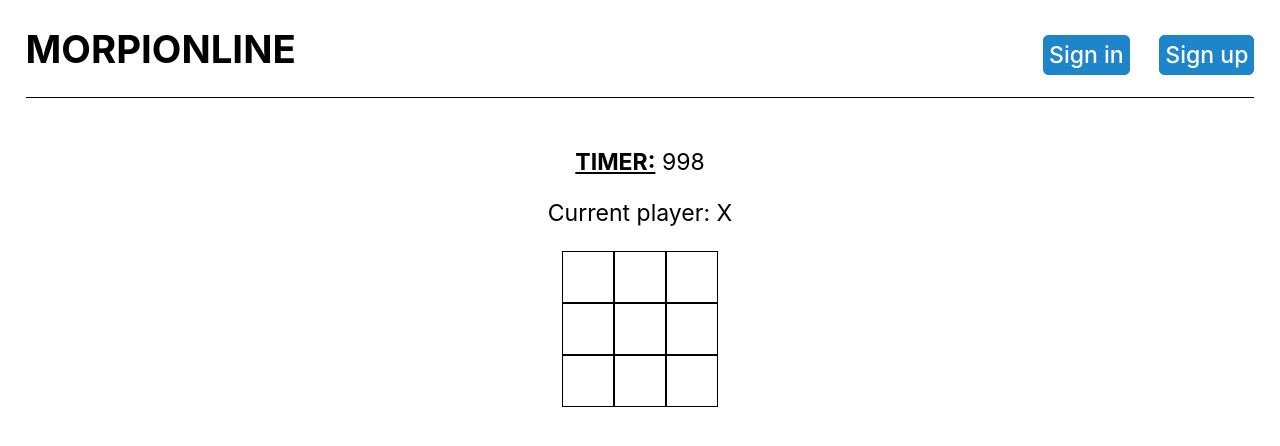
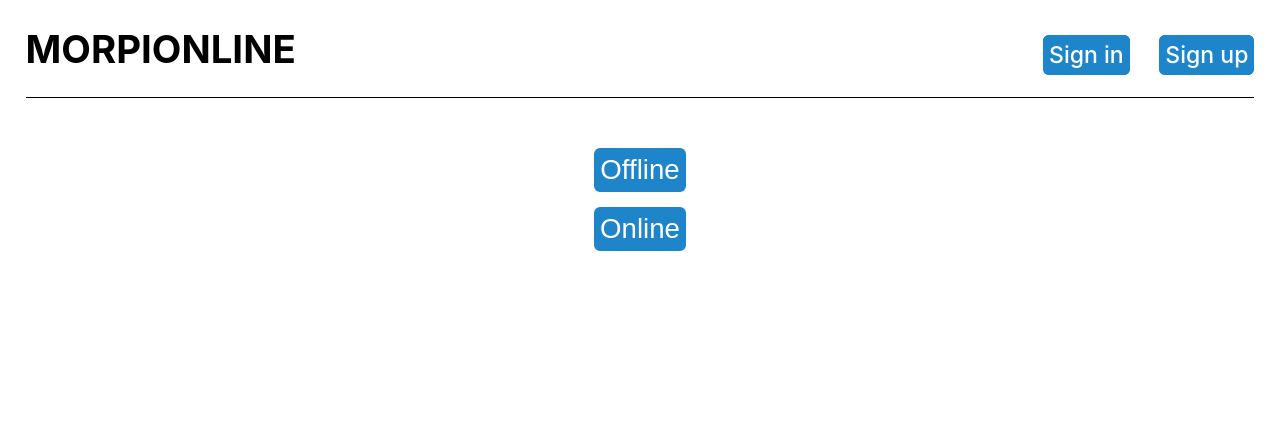
Before and after one commit to Samuel-Labagnere/morpionline, a React (Create React App) app: page /play in a window 1280 px wide. Both pictures are taken after a click on the button "Player VS Player". Shown: the top 446 px of the page. Built offline with nearby package versions, Linux system fonts and the light colour scheme.

Commit message:
menu online offline

```diff
--- a/src/components/PlayComponent/index.js
+++ b/src/components/PlayComponent/index.js
@@ -8,6 +8,8 @@ const PlayComponent = () => {
     const [isPlaying, setIsPlaying] = React.useState(false);
     const [isPlayingFriend, setIsPlayingFriend] = React.useState(false);
     const [isPlayingAI, setIsPlayingAI] = React.useState(false);
+    const [isPlayingOffline, setIsPlayingOffline] = React.useState(false)
+    const [isPlayingOnline, setIsPlayingOnline] = React.useState(false)
 
     const [timer, setTimer] = React.useState(1000);
     const [timerOn, setTimerOn] = React.useState(false);
@@ -41,6 +43,10 @@ const PlayComponent = () => {
             setIsPlayingFriend(true)
         }else if(party === 'ai'){
             setIsPlayingAI(true)
+        }else if(party === 'offline'){
+            setIsPlayingOffline(true)
+        }else if(party === 'online'){
+            setIsPlayingOnline(true)
         }
     }
 
@@ -53,6 +59,14 @@ const PlayComponent = () => {
         )
     }else{
         if(isPlayingFriend){
+            if(!isPlayingOffline && !isPlayingOnline){
+                return(
+                    <div id="playComponent">
+                        <ButtonComponent type="button" onClick={() => Start('offline')} value="Offline" style={{marginBottom: '15px'}} /><br />
+                        <ButtonComponent type="button" onClick={() => Start('online')} value="Online" />
+                    </div>
+                )
+            }else if(isPlayingOffline){
                 return(
                     <div id="playComponent">
                         <p>
@@ -61,9 +75,17 @@ const PlayComponent = () => {
                                 timerDone ? ' Time\'s over!' : ' ' + timer
                             }
                         </p>
-                    <Square timeStop={timeStop} party="friend" />
+                        <Square timeStop={timeStop} party="offline" />
                     </div>
                 )
+            }else if(isPlayingOnline){
+                return(
+                    <div id="playComponent">
+                        <p style={{fontWeight: "bold", textDecoration: "underline"}}>Work in progress.</p>
+                        <ButtonComponent type="button" onClick={() => setIsPlayingOnline(false)} value="Return" />
+                    </div>
+                )
+            }
         }else if(isPlayingAI){
             return(
                 <div id="playComponent">
```
Lines whose indentation alone changed are shown as unchanged.
